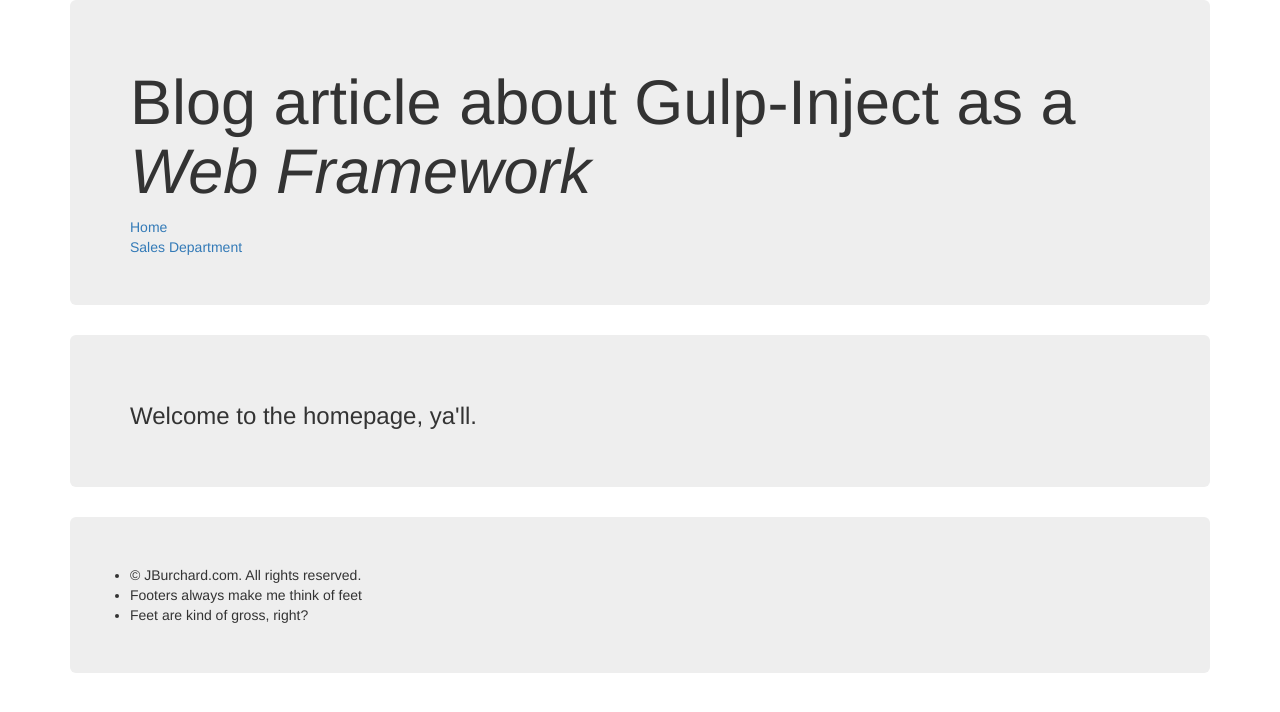
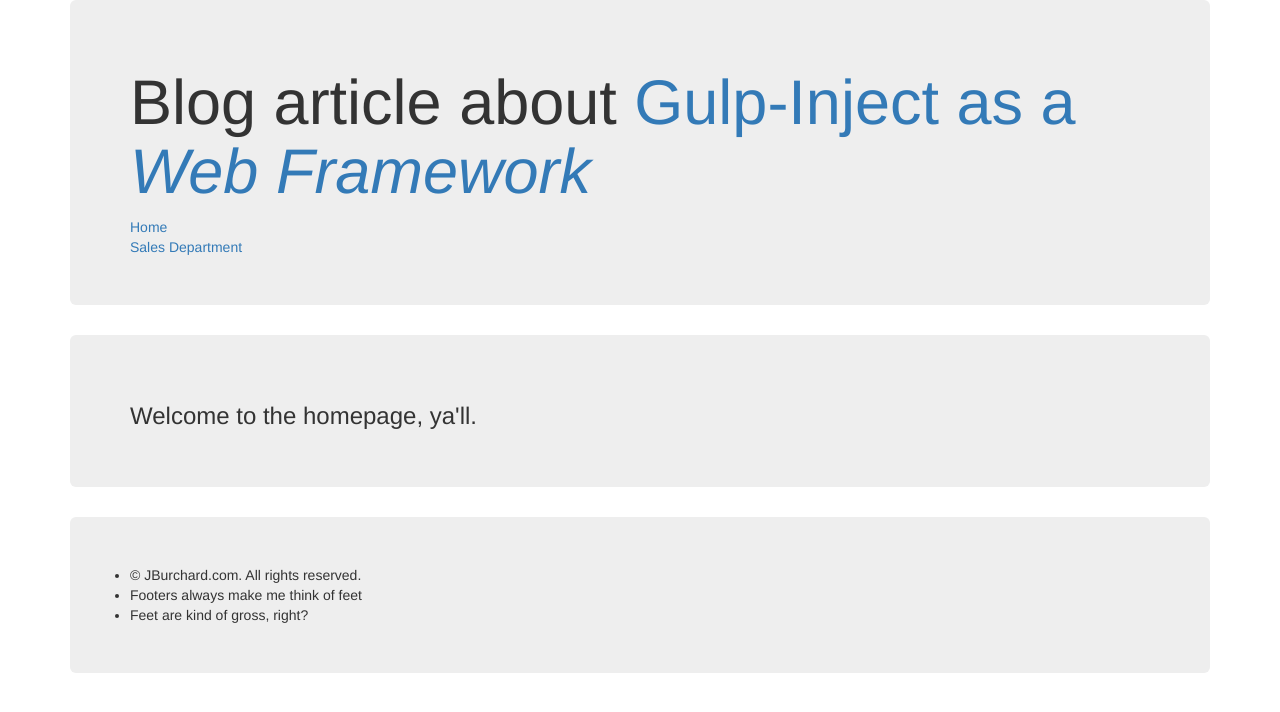
Before and after one commit to josiah1888/gulp-inject-demo, a website: page dist/index.html in a window 1280 px wide. Drawn offline with nearby package versions, Linux system fonts and the light colour scheme; files that its build step writes are made by us from their sources.

Commit message:
chore(deploy)

```diff
--- a/dist/index.html
+++ b/dist/index.html
@@ -25,7 +25,7 @@
   <!-- inject:header:html -->
   <div class="container">
   <div class="jumbotron">
-    <h1>Blog article about Gulp-Inject as a <em>Web Framework</em></h1>
+    <h1>Blog article about <a href="https://jburchard.com/blog/gulp-inject-web-framework-for-hipsters">Gulp-Inject as a <em>Web Framework</em></a></h1>
 
     <div><a href="./">Home</a></div>
     <div><a href="./sales.html">Sales Department</a></div>
```
Also changed, not shown: dist/sales.html (+1 -1 lines).
